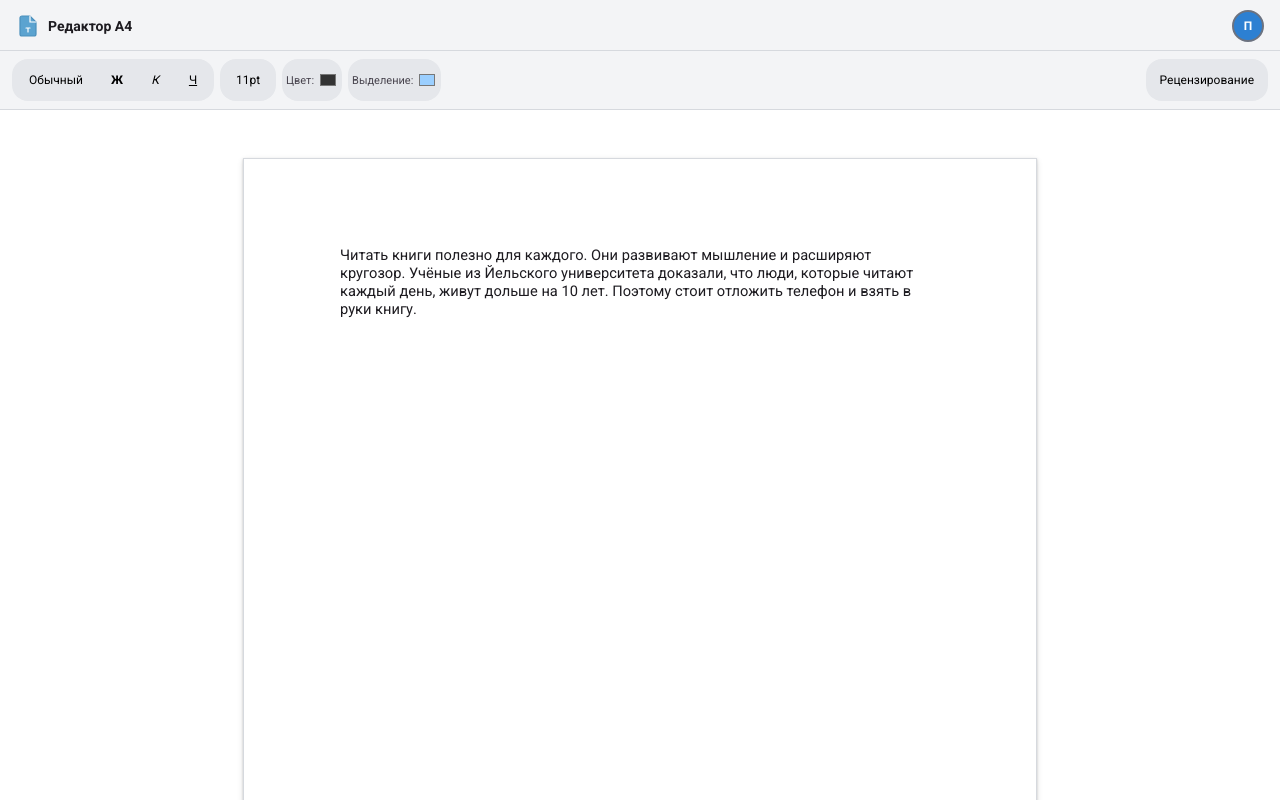
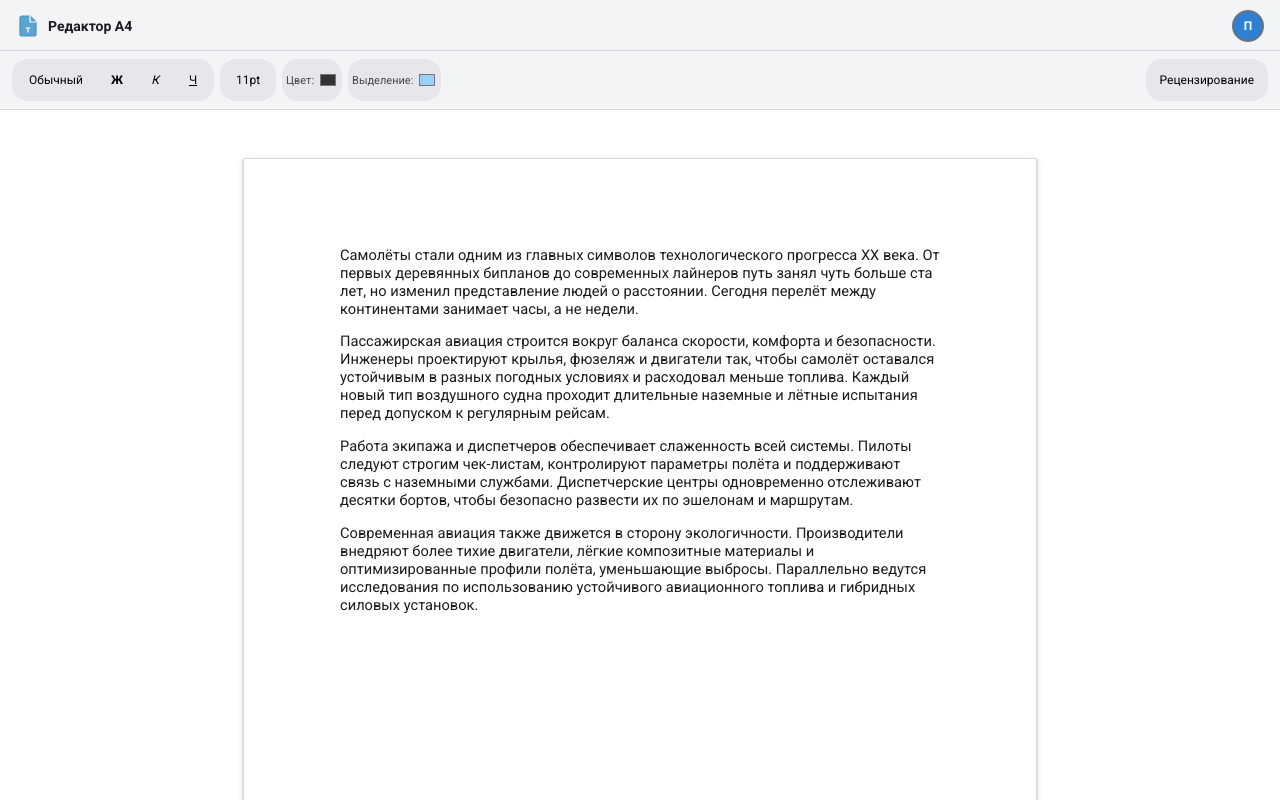
Before and after one commit to ShadexNyc/EditorStyles, a React (Vite) app in the folder client/: page /1 in a window 1280 px wide. Shown: the top 800 px of the page. Built offline with nearby package versions, Linux system fonts and the light colour scheme.

Commit message:
Replace default A4 text with multi-paragraph airplane article

```diff
--- a/client/src/editor/initialContent.ts
+++ b/client/src/editor/initialContent.ts
@@ -5,7 +5,31 @@ export const initialContent: Descendant[] = [
     type: 'paragraph',
     children: [
       {
-        text: 'Читать книги полезно для каждого. Они развивают мышление и расширяют кругозор. Учёные из Йельского университета доказали, что люди, которые читают каждый день, живут дольше на 10 лет. Поэтому стоит отложить телефон и взять в руки книгу.',
+        text: 'Самолёты стали одним из главных символов технологического прогресса XX века. От первых деревянных бипланов до современных лайнеров путь занял чуть больше ста лет, но изменил представление людей о расстоянии. Сегодня перелёт между континентами занимает часы, а не недели.',
+      },
+    ],
+  },
+  {
+    type: 'paragraph',
+    children: [
+      {
+        text: 'Пассажирская авиация строится вокруг баланса скорости, комфорта и безопасности. Инженеры проектируют крылья, фюзеляж и двигатели так, чтобы самолёт оставался устойчивым в разных погодных условиях и расходовал меньше топлива. Каждый новый тип воздушного судна проходит длительные наземные и лётные испытания перед допуском к регулярным рейсам.',
+      },
+    ],
+  },
+  {
+    type: 'paragraph',
+    children: [
+      {
+        text: 'Работа экипажа и диспетчеров обеспечивает слаженность всей системы. Пилоты следуют строгим чек-листам, контролируют параметры полёта и поддерживают связь с наземными службами. Диспетчерские центры одновременно отслеживают десятки бортов, чтобы безопасно развести их по эшелонам и маршрутам.',
+      },
+    ],
+  },
+  {
+    type: 'paragraph',
+    children: [
+      {
+        text: 'Современная авиация также движется в сторону экологичности. Производители внедряют более тихие двигатели, лёгкие композитные материалы и оптимизированные профили полёта, уменьшающие выбросы. Параллельно ведутся исследования по использованию устойчивого авиационного топлива и гибридных силовых установок.',
       },
     ],
   },
```
